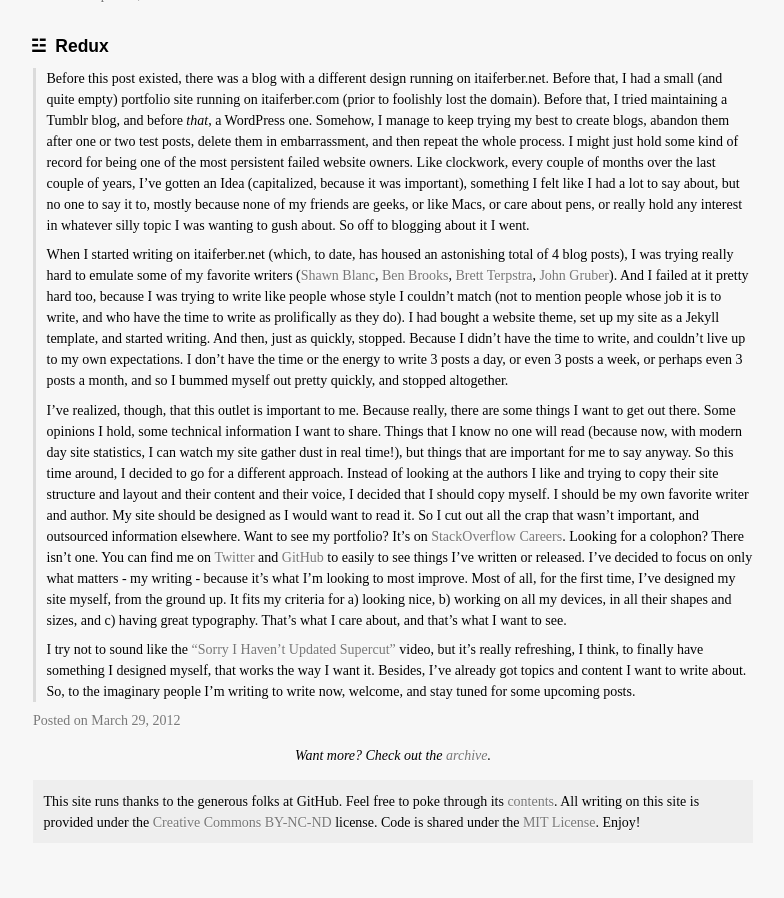
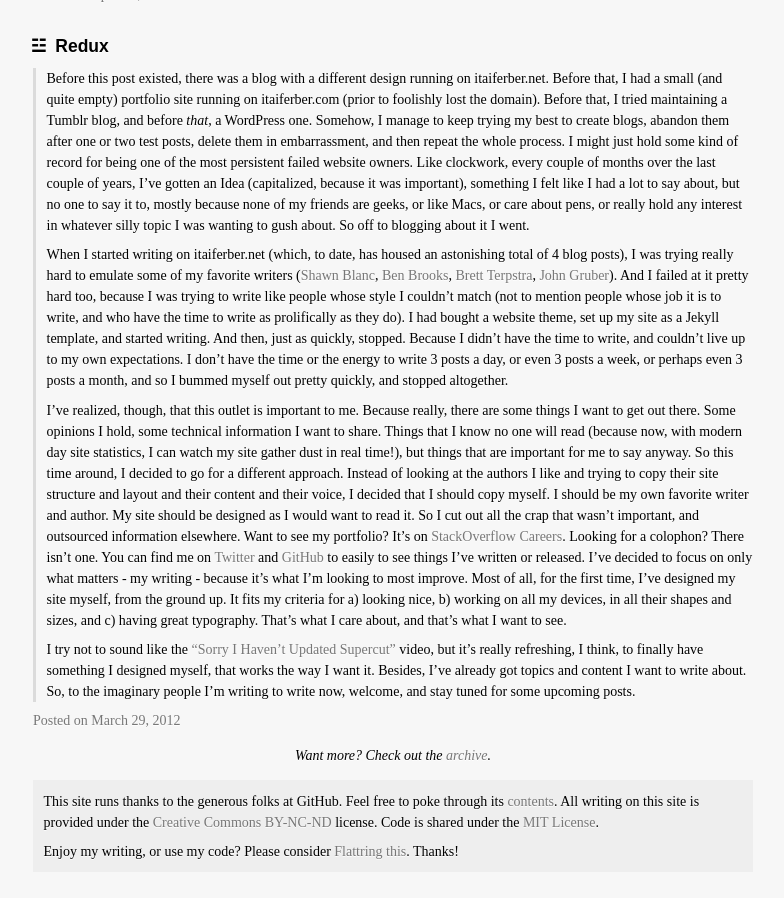
Before and after one commit to emory/itaiferber.github.com, a Jekyll site: the page built from index.html, in a window 1280 px wide and 900 px high, scrolled down 1388 px. Shown: the whole window, without its empty margins (247-1031 px from the left). Built offline with Jekyll 4.4.1, drawn with Linux system fonts in a browser that asks for light colours; Markdown is read by kramdown in place of the engine named in the settings; before the commit the page ends 2259 px from its top, so only the background shows below that.

Commit message:
Added Flattr link to index footer.

```diff
--- a/index.html
+++ b/index.html
@@ -22,5 +22,6 @@ description: My personal site and blog.
 
 			<h2 id="archive-link">Want more? Check out the <a href="/archive.html">archive</a>.</h2>
 			<footer class="accessory">
-				<p>This site runs thanks to the generous folks at GitHub. Feel free to poke through its <a href="https://github.com/itaiferber/itaiferber.github.com">contents</a>. All writing on this site is provided under the <a href="http://creativecommons.org/licenses/by-nc-nd/3.0/">Creative Commons BY-NC-ND</a> license. Code is shared under the <a href="http://opensource.org/licenses/mit-license.php">MIT License</a>. Enjoy!</p>
+				<p>This site runs thanks to the generous folks at GitHub. Feel free to poke through its <a href="https://github.com/itaiferber/itaiferber.github.com">contents</a>. All writing on this site is provided under the <a href="http://creativecommons.org/licenses/by-nc-nd/3.0/">Creative Commons BY-NC-ND</a> license. Code is shared under the <a href="http://opensource.org/licenses/mit-license.php">MIT License</a>.</p>
+				<p>Enjoy my writing, or use my code? Please consider <a href="http://flattr.com/thing/657769/Itai-Ferber">Flattring this</a>. Thanks!</p>
 			</footer>
```
